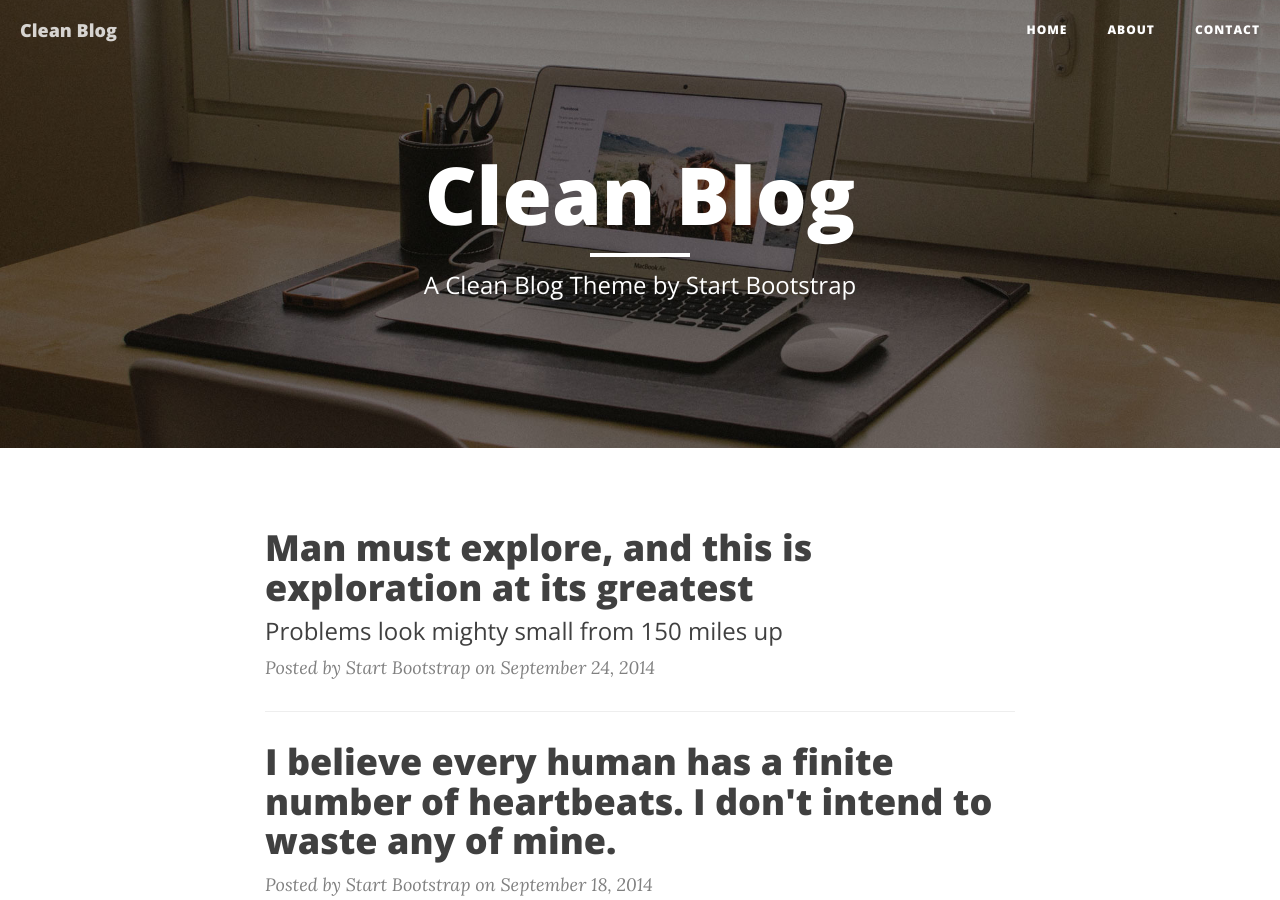
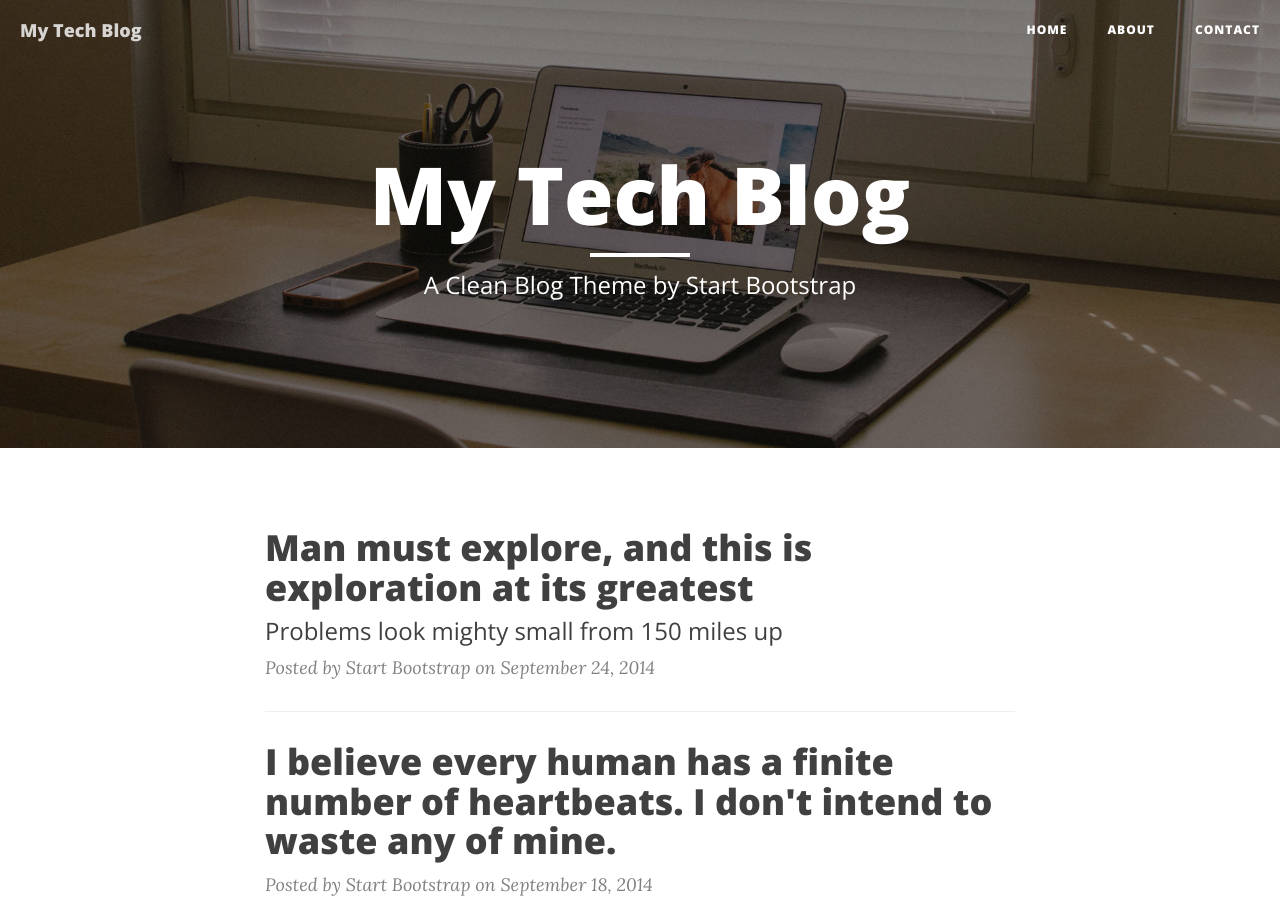
Before and after one commit to miaoxingman/miaoxingman.github.io, a Jekyll site: the page built from index.html, in a window 1280 px wide and 900 px high. Built offline with Jekyll 4.4.1, drawn with Linux system fonts in a browser that asks for light colours; nearby versions of some CDN libraries; the list of posts is cut into pages by our own code; part of the change alters nothing that is shown.

Commit message:
modify basic info

```diff
--- a/_config.yml
+++ b/_config.yml
@@ -1,15 +1,15 @@
 # Site settings
-title: Clean Blog
+title: My Tech Blog
 header-img: img/home-bg.jpg
-email: your-email@yourdomain.com
+email: miaoxingman@gmail.com
 copyright_name: Your/Project/Corporate Name
 description: "Write your site description here. It will be used as your sites meta description as well!"
-baseurl: "/startbootstrap-clean-blog-jekyll"
-url: "http://yourdomain.com"
-twitter_username: SBootstrap
-github_username:  davidtmiller
-facebook_username:  StartBootstrap
-email_username:  your-email@yourdomain.com
+baseurl: ""
+url: ""
+twitter_username: null
+github_username:  miaoxingman
+facebook_username: null
+email_username:  miaoxingman@gmail.com
 
 # Google Analytics
 # To enable google analytics, uncomment below line with a valid Google Tracking ID
```
Also changed, not shown: README.md.
